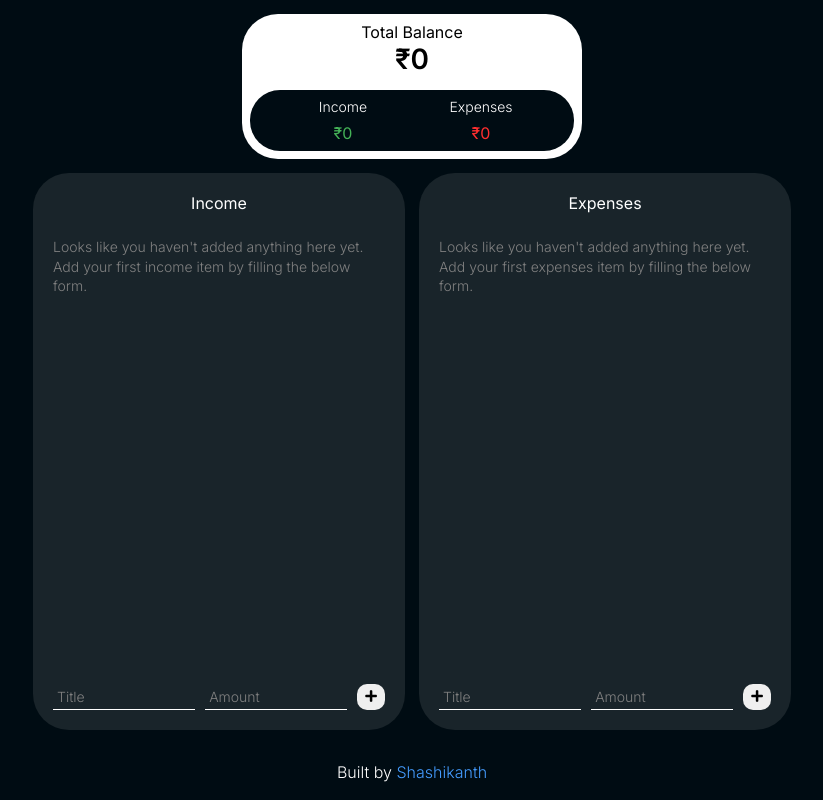
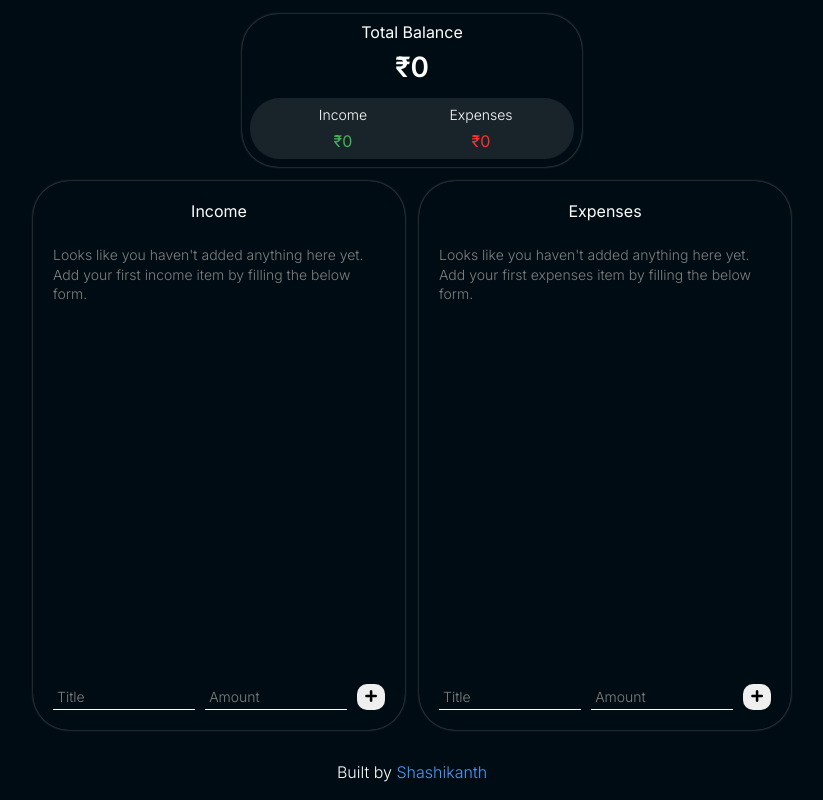
Before and after one commit to shashiirk/budgeting, a React (Create React App) app: page / in a window 1280 px wide. Shown: the whole page, without its empty margins (228-1051 px from the left). Built offline with nearby package versions, Linux system fonts and the light colour scheme.

Commit message:
updated colors

```diff
--- a/src/components/DesktopDashboard/DesktopDashboard.module.css
+++ b/src/components/DesktopDashboard/DesktopDashboard.module.css
@@ -5,7 +5,7 @@
 }
 
 .board {
-  background-color: #19242a;
+  box-shadow: 0 0 2px rgba(255, 255, 255, 0.45);
   width: 100%;
   height: 100%;
   flex-grow: 1;
--- a/src/components/Footer/Footer.module.css
+++ b/src/components/Footer/Footer.module.css
@@ -1,5 +1,4 @@
 .footer {
-  /* background-color: rgba(0, 0, 0, 0.45); */
   text-align: center;
   padding: 18px;
   font-weight: 300;
--- a/src/components/MobileDashboard/MobileDashboard.module.css
+++ b/src/components/MobileDashboard/MobileDashboard.module.css
@@ -1,8 +1,8 @@
 .dashboard {
+  box-shadow: 0 0 2px rgba(255, 255, 255, 0.45);
   width: 100%;
   height: 0;
   flex-grow: 1;
-  background-color: #19242a;
   padding: 10px;
   border-radius: 36px;
   display: flex;
--- a/src/components/Overview/Overview.module.css
+++ b/src/components/Overview/Overview.module.css
@@ -1,5 +1,5 @@
 .overview {
-  background-color: white;
+  box-shadow: 0 0 2px rgba(255, 255, 255, 0.45);
   width: 340px;
   margin: 0 auto 14px;
   padding: 8px;
@@ -7,7 +7,6 @@
 }
 
 .balance {
-  color: black;
   text-align: center;
   margin-bottom: 14px;
 }
@@ -15,6 +14,7 @@
 .balance .title {
   font-size: 16px;
   font-weight: 400;
+  margin-bottom: 8px;
 }
 
 .balance .amount {
@@ -23,7 +23,7 @@
 }
 
 .income-expense {
-  background-color: #000c13;
+  background-color: #19242a;
   padding: 8px 24px;
   display: flex;
   border-radius: 30px;
```
